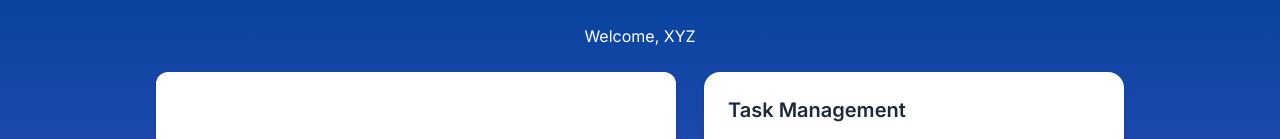
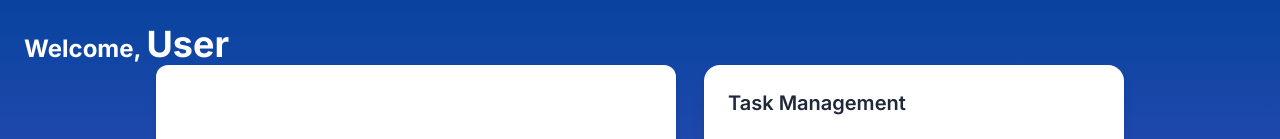
Before and after one commit to PREETH26/Pomodoro_Pro, a React (Vite) app in the folder Frontend/: page /personal in a window 1280 px wide. Shown: the top 139 px of the page. Built offline with nearby package versions, Linux system fonts and the light colour scheme; no server answers.

Commit message:
personal Task updates

```diff
--- a/Frontend/Pages/TasksPage.jsx
+++ b/Frontend/Pages/TasksPage.jsx
@@ -11,15 +11,30 @@ export default function TasksPage() {
   const [selectedTask, setSelectedTask] = useState(null);
   const [showCompletionPopup, setShowCompletionPopup] = useState(false);
   const [editingTask, setEditingTask] = useState(null);
+  const [userName, setUserName] = useState("");
 
   useEffect(() => {
     loadTasks();
+    loadProfile();
   }, []);
 
   const loadTasks = async () => {
     try {
       const res = await fetchTasks();
       setTasks(res.data);
+    } catch (err) {
+      console.error(err);
+    }
+  };
+
+  const loadProfile = async () => {
+    try {
+      const res = await fetch(`${import.meta.env.VITE_API_URL}/api/auth/profile`, {
+        credentials: "include",
+      });
+      if (!res.ok) throw new Error("Failed to fetch profile");
+      const data = await res.json();
+      setUserName(data.name);
     } catch (err) {
       console.error(err);
     }
@@ -90,7 +105,6 @@ export default function TasksPage() {
     setShowPopup(true);
   };
 
-  // ✅ New: Delete task
   const handleDelete = async (task) => {
     if (!window.confirm(`Are you sure you want to delete "${task.name}"?`)) return;
     try {
@@ -105,7 +119,9 @@ export default function TasksPage() {
 
   return (
     <div className="min-h-screen flex flex-col items-center p-6 text-black">
-      <h1 className="text-white mb-6">Welcome, XYZ</h1>
+      <h1 className="text-white self-start font-bold text-2xl">
+        Welcome, <span className="text-4xl">{userName || "User"}</span>
+      </h1>
 
       <div className="flex gap-7">
         <Timer activeTask={activeTask} onComplete={handlePomodoroComplete} />
@@ -116,10 +132,9 @@ export default function TasksPage() {
         tasks={tasks || []}
         onPendingClick={handlePendingTaskClick}
         onLiveClick={handleLiveTaskClick}
-        onDelete={handleDelete} // pass delete handler
+        onDelete={handleDelete}
       />
 
-      {/* Start / Edit Popup */}
       {showPopup && selectedTask && (
         <div className="fixed inset-0 flex items-center justify-center bg-black bg-opacity-40 z-50">
           <div className="bg-white p-8 rounded-xl shadow-lg flex flex-col items-center">
@@ -194,7 +209,6 @@ export default function TasksPage() {
         </div>
       )}
 
-      {/* Completion Popup */}
       {showCompletionPopup && selectedTask && (
         <div className="fixed inset-0 flex items-center justify-center bg-black bg-opacity-40 z-50">
           <div className="bg-white p-8 rounded-xl shadow-lg flex flex-col items-center">
```
